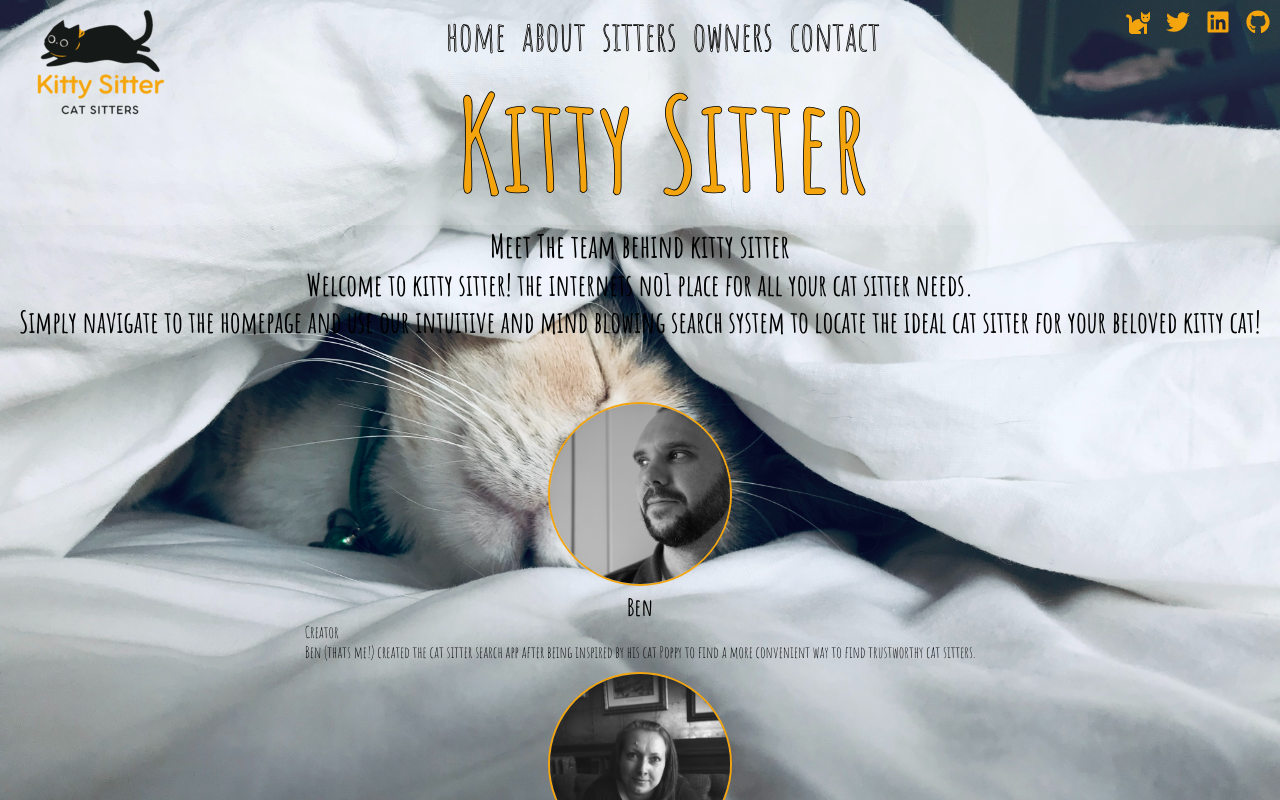
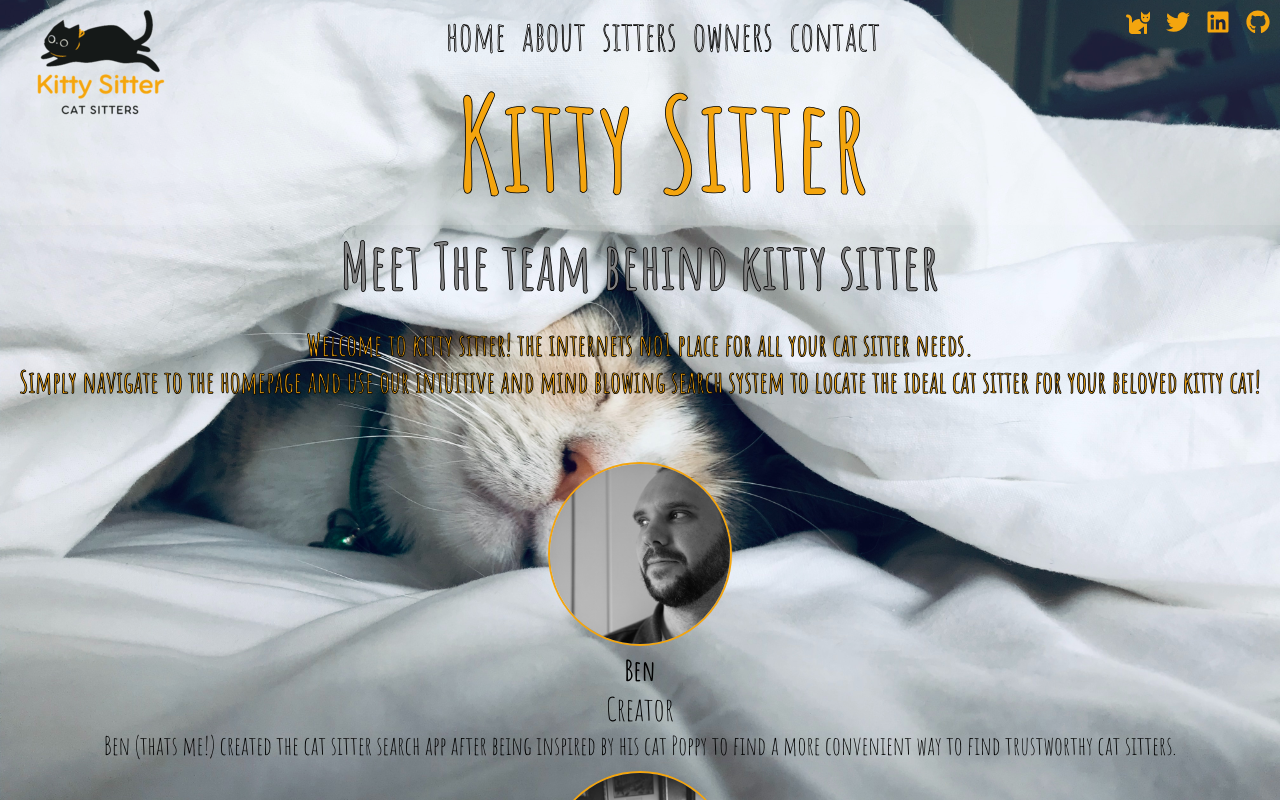
Before and after one commit to BenjaminSeed/kitty-sitter, a React (Vite) app: page /about in a window 1280 px wide. Shown: the top 800 px of the page. Built offline with nearby package versions, Linux system fonts and the light colour scheme.

Commit message:
minor changes to styling for the about component

```diff
--- a/src/components/About.jsx
+++ b/src/components/About.jsx
@@ -6,6 +6,7 @@ const About = () => {
   return (
     <>
       <h1 className="about-header">Meet The team behind kitty sitter</h1>
+      <br />
       <p className="about-info">
         Welcome to kitty sitter! the internets no1 place for all your cat sitter
         needs.
@@ -28,6 +29,7 @@ const About = () => {
           );
         })}
       </div>
+      <br />
       <p className="about-info">
         Kitty sitter was the brainchild of myself, Benjamin Seed, after a rather
         lengthy discussion about who would look after our house-cat whilst we
--- a/src/styles/About.css
+++ b/src/styles/About.css
@@ -11,13 +11,30 @@
 }
 
 .about-header {
+  color: grey;
+  -webkit-text-stroke: 0.8px black;
+  font-size: 4rem;
   display: flex;
   justify-content: center;
 }
 
 .about-name {
   display: flex;
+  font-size: 1.8rem;
   justify-content: center;
+  font-weight: bolder;
+}
+
+.about-role {
+  display: flex;
+  justify-content: center;
+  font-size: 2rem;
+}
+
+.about-description {
+  display: flex;
+  justify-content: center;
+  font-size: 1.6rem;
 }
 
 .about-image {
@@ -35,6 +52,8 @@
 
 .about-info {
   display: flex;
+  color: #f4a50e;
+  -webkit-text-stroke: 0.8px black;
   justify-content: center;
   font-size: 30px;
   font-weight: bolder;
```
